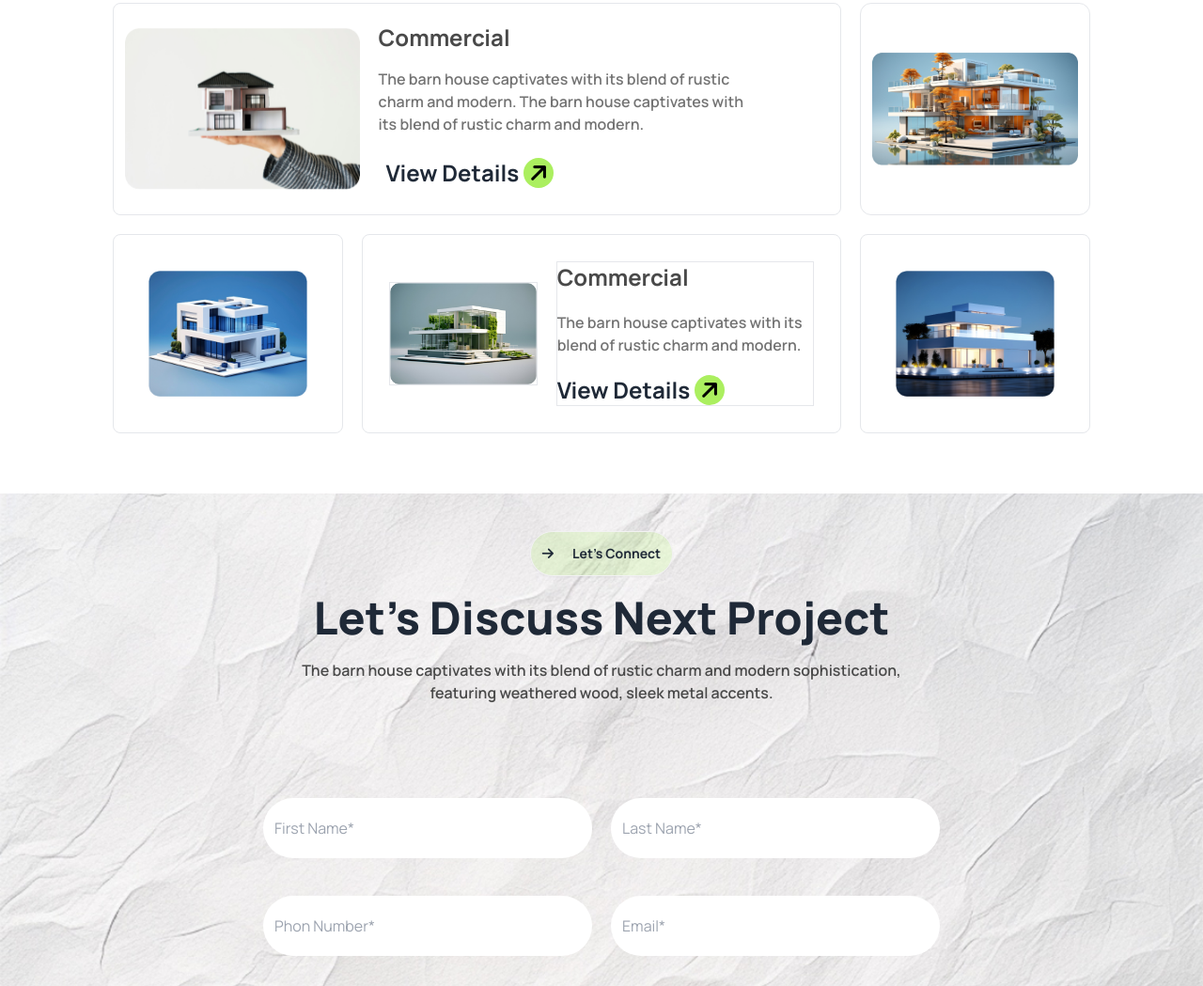
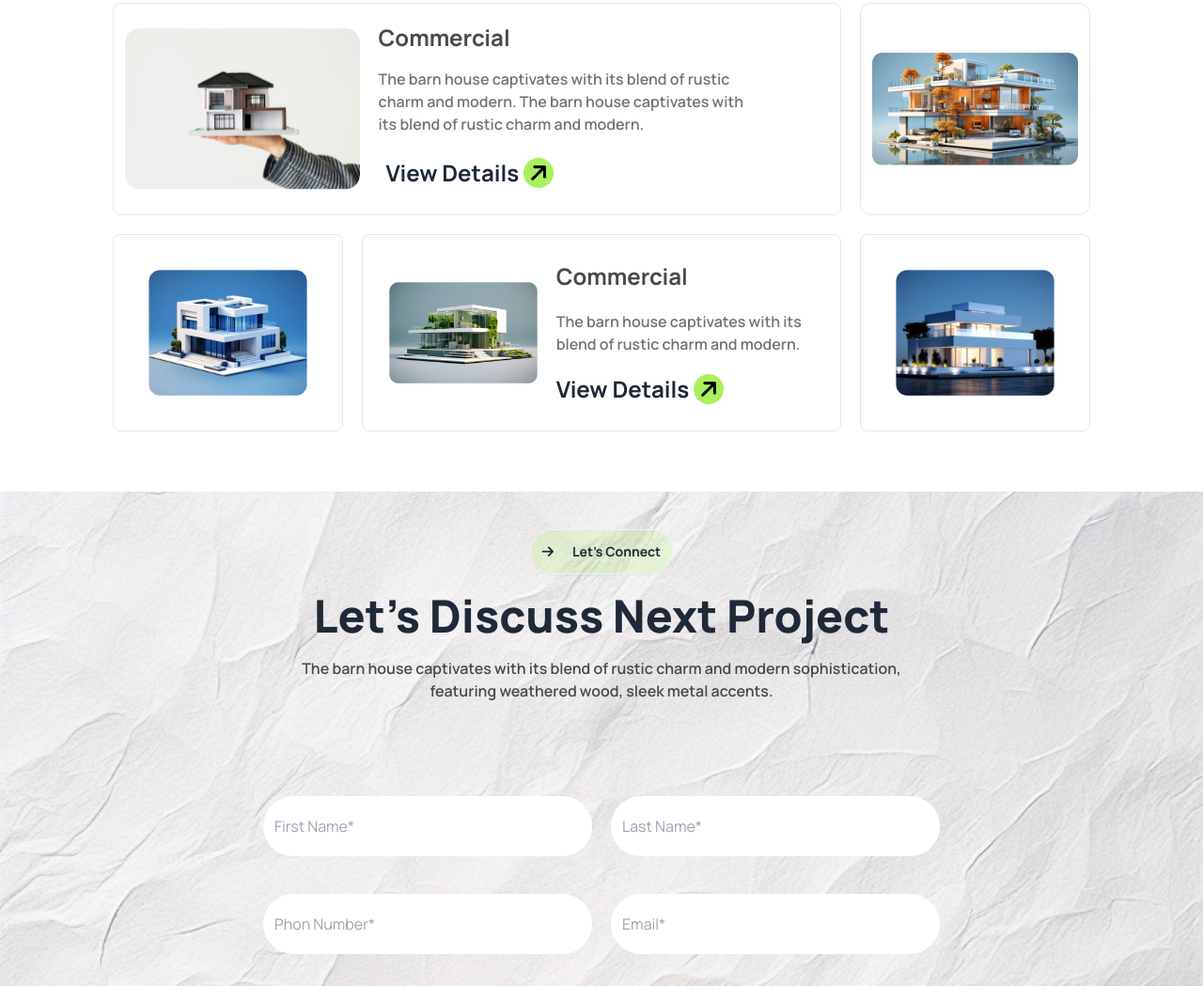
Before and after one commit to jyoti-prokash/Assignment-3, a plain HTML site: page index.html in a window 1280 px wide. Shown: the part 2414-3463 px from the top of the page at 94% size. Drawn offline with nearby package versions, Linux system fonts and the light colour scheme.

Commit message:
final done our latest portfolio section

```diff
--- a/index.html
+++ b/index.html
@@ -145,6 +145,7 @@
         </div>
     </section>
     <section class="my-16 px-5 lg:px-10">
+        <!--Our latest portfolio header title -->
             <div class="container mx-auto text-center space-y-5 mb-10">
                 <div class="container mx-auto text-center space-y-5">
                     <button class="btn py-2 px-3 bg-[#ABEF5F33] rounded-3xl font-bold"><i class="mr-3 fa-solid fa-arrow-right"></i>Explore our Latest works</button>
@@ -152,6 +153,7 @@
                 <h1 class=" text-3xl lg:text-5xl font-extrabold">Our Latest Portfolio</h1>
                 <p class="text-balance text-[#494949] font-semibold">The barn house captivates with its blend of rustic charm and modern sophistication, <br> featuring weathered wood, sleek metal accents.</p>
             </div>
+            <!-- colums 1 -->
             <div class="container mx-auto px-5 lg:px-10">
                     <div class="grid grid-cols-1 lg:grid-cols-12 gap-5 lg:px-10">
                         <div class="col-span-9">
@@ -171,18 +173,17 @@
                         <div class="col-span-9 lg:col-span-3 inline-flex items-center justify-center border px-3 py-5 rounded-xl">
                             <img class="w-full rounded-lg" src="./assets/img2.png" alt="">
                         </div>
-                    </div>
-                    <div class="container mx-auto px-5 lg:px-10 grid grid-cols-1 lg:grid-cols-12 mt-5 gap-5">
-                        <div class=" col-span-6 lg:col-span-3 border p-5 inline-flex justify-center items-center rounded-lg">
-                            <img class="lg:w-5/6" src="./assets/img3.png" alt="">
+                        <!-- colum 2 -->
+                        <div class="col-span-9 lg:col-span-3 border p-5 inline-flex justify-center items-center rounded-lg">
+                            <img class="hidden lg:block w-full lg:w-5/6" src="./assets/img3.png" alt="">
+                            <img class="lg:hidden block w-full lg:w-5/6" src="./assets/img5.png" alt="">
                         </div>
-
-                        <div class="col-span-6">
+                        <div class="col-span-9 lg:col-span-6">
                             <div class="lg:flex justify-center items-center gap-5 p-7 border rounded-lg">
-                                <div class="lg:w-4/6 border">
+                                <div class="lg:w-4/6">
                                     <img class="w-full" src="./assets/img4.png" alt="">
                                 </div>
-                                <div class="space-y-5 border">
+                                <div class="space-y-5">
                                     <h2 class="mt-5 lg:mt-0 text-2xl font-bold text-[#494949]">Commercial</h2>
                                     <p class="text-[#737373] font-semibold">The barn house captivates with its blend of rustic charm and modern. </p>
                                     <div class="text-2xl font-bold">
@@ -191,8 +192,11 @@
                                 </div>
                             </div>
                         </div>
-                        <div class="col-span-6 lg:col-span-3 border rounded-lg inline-flex justify-center items-center rounded-lg p-5">
-                            <img class="lg:w-5/6" src="./assets/img5.png" alt="">
+                        <div class="lg:hidden block col-span-9 lg:col-span-3 border rounded-lg inline-flex justify-center items-center rounded-lg p-5">
+                            <img class="w-full lg:w-5/6" src="./assets/img3.png" alt="">
+                        </div>
+                        <div class="col-span-9 lg:col-span-3 border rounded-lg inline-flex justify-center items-center rounded-lg p-5">
+                            <img class="w-full lg:w-5/6" src="./assets/img5.png" alt="">
                         </div>
                     </div>
             </div>
```
